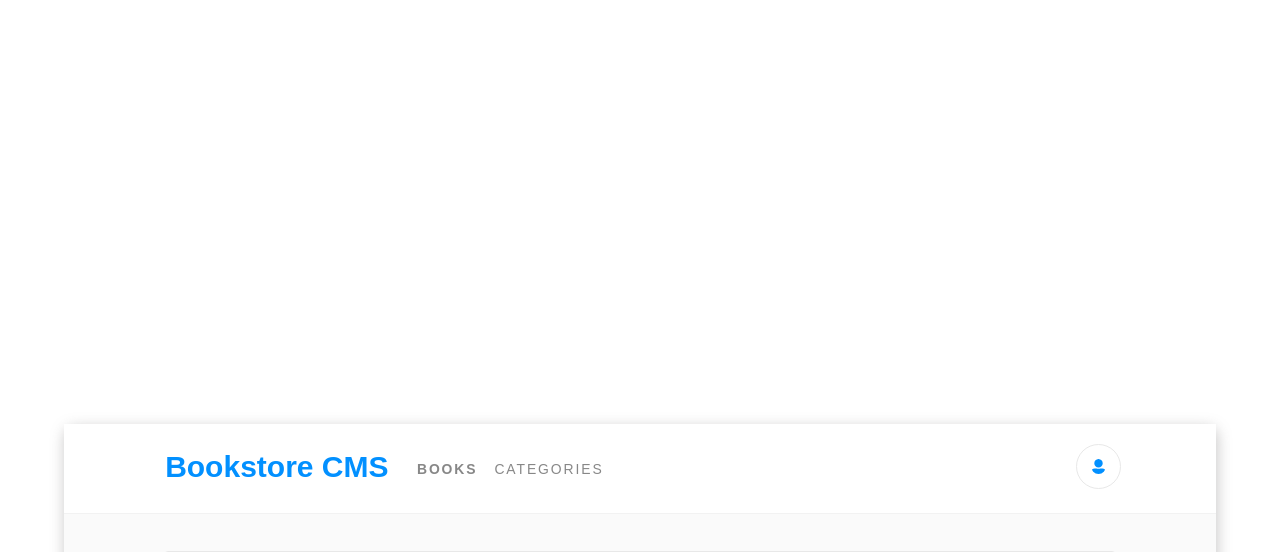
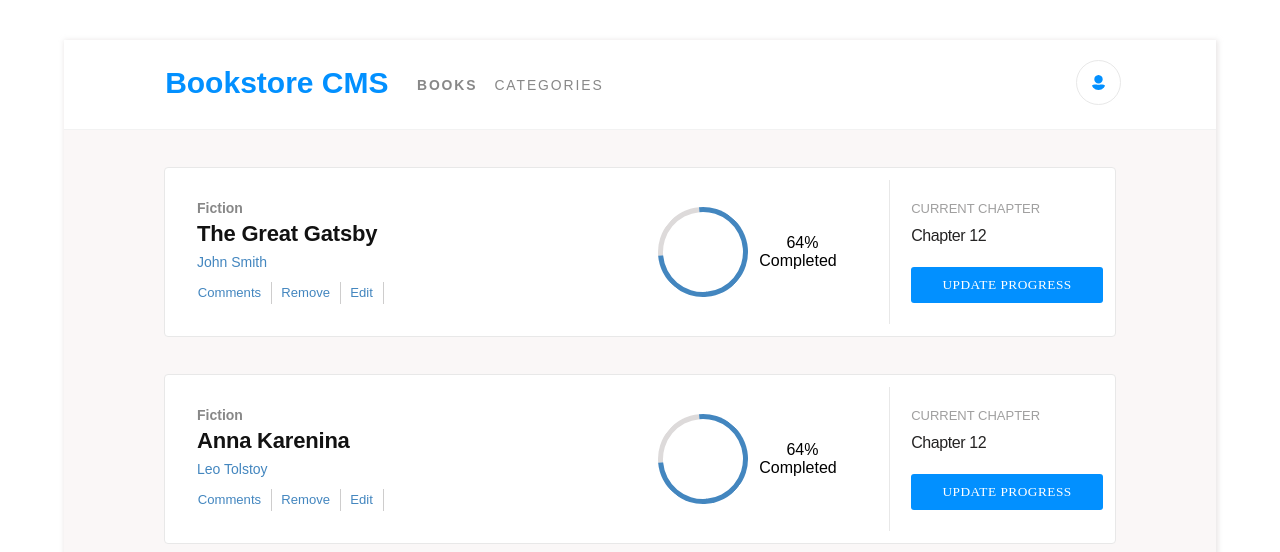
Before and after one commit to Ellyboi/Bookstore, a React (Create React App) app: page / in a window 1280 px wide. Shown: the part 216-768 px from the top of the page. Built offline with nearby package versions, Linux system fonts and the light colour scheme; no server answers.

Commit message:
Update styling according to reviewer suggestion

```diff
--- a/src/App.css
+++ b/src/App.css
@@ -53,12 +53,11 @@
 /* Whole Page Container */
 .booknav-container {
   width: 90%;
-  margin: 50% 5%;
+  margin: 20% 5%;
   flex-direction: column;
-  border-radius: calc(0.1 * 100px);
-  box-shadow: 1px 4px 14px 1px rgba(120, 118, 118, 0.38);
-  background: #fafafa;
+  box-shadow: 1px 1px 5px 1px rgba(196, 190, 190, 0.38);
   font-size: 1rem;
+  background-color: #faf7f7;
 }
 
 /* Book List */
```
Also changed, not shown: src/styles/Navigation.module.css (line endings or trailing spaces).
